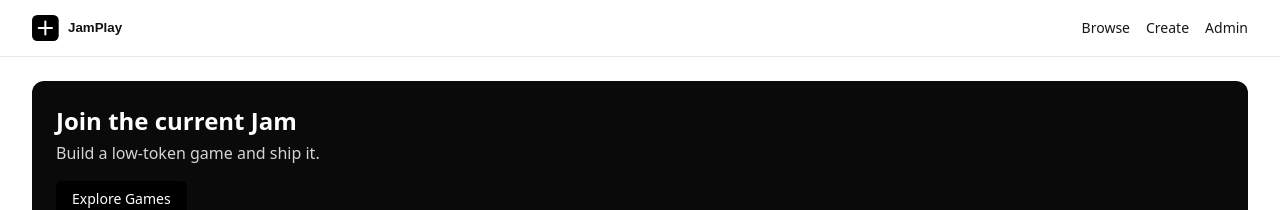
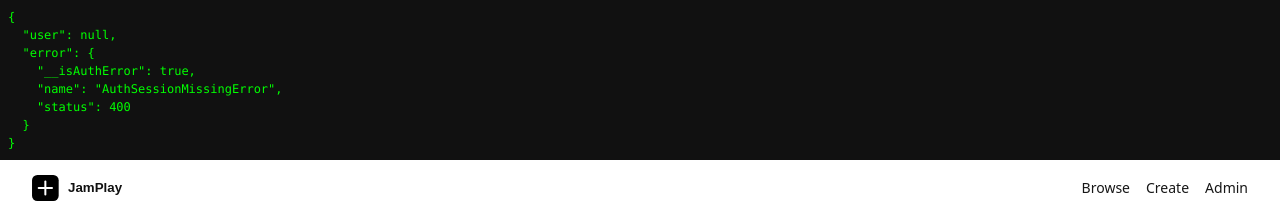
Before and after one commit to Ho0diee/jamplay, a Next.js app: page / in a window 1280 px wide. Shown: the top 210 px of the page. Built offline with nearby package versions, Linux system fonts and the light colour scheme; no server answers; the database is empty.

Commit message:
fix debugging

```diff
--- a/app/layout.tsx
+++ b/app/layout.tsx
@@ -1,18 +1,37 @@
 import "./globals.css"
 import Image from "next/image"
 import Link from "next/link"
-import AuthListener from "./auth-listener" // <-- add this
+import { cookies } from "next/headers"
+import { createServerClient } from "@supabase/ssr"
 
 export const metadata = {
   title: "JamPlay",
   description: "AI Prompt Game hub",
 }
 
-export default function RootLayout({ children }: { children: React.ReactNode }) {
+export default async function RootLayout({ children }: { children: React.ReactNode }) {
+  const cookieStore = cookies()
+  const supabase = createServerClient(
+    process.env.NEXT_PUBLIC_SUPABASE_URL!,
+    process.env.NEXT_PUBLIC_SUPABASE_ANON_KEY!,
+    {
+      cookies: {
+        getAll() { return cookieStore.getAll() },
+        setAll() {}, // no-op in a server component
+      },
+    }
+  )
+
+  const { data: { user }, error } = await supabase.auth.getUser()
+
   return (
     <html lang="en">
       <body className="min-h-screen">
-        <AuthListener /> {/* <-- add this */}
+        {/* TEMP DEBUG: remove after we fix create */}
+        <pre id="whoami" style={{ padding: 8, fontSize: 12, background: "#111", color: "#0f0" }}>
+          {JSON.stringify({ user, error }, null, 2)}
+        </pre>
+
         <header className="border-b">
           <div className="container flex h-14 items-center gap-6">
             <Link href="/" className="flex items-center gap-2">
```
